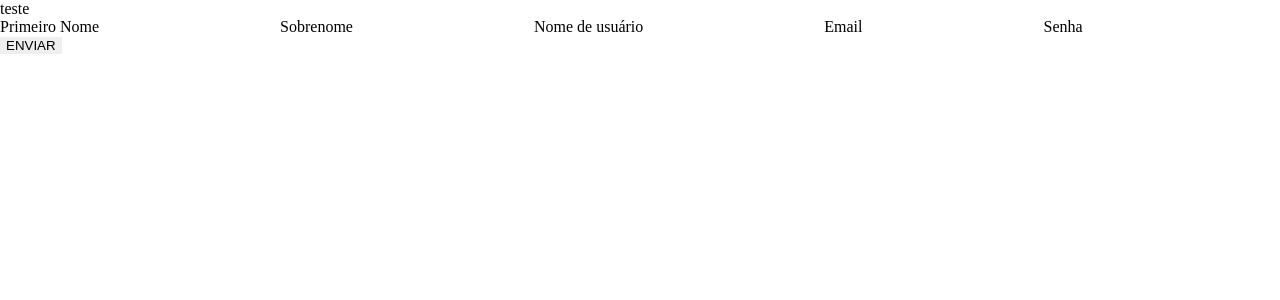
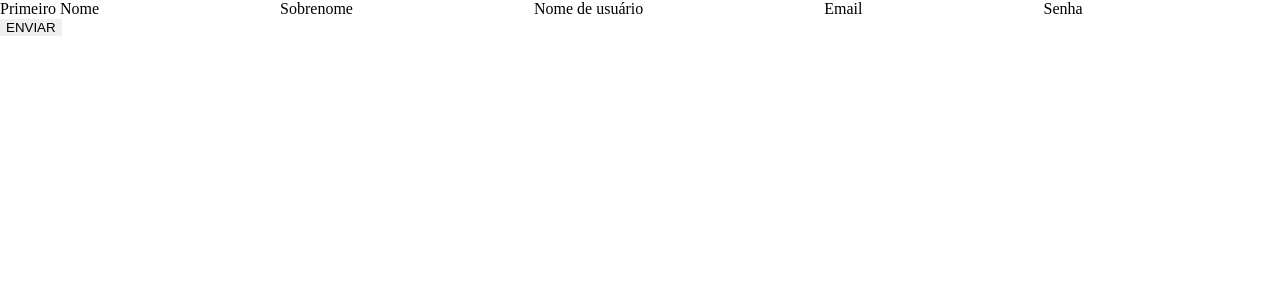
Before and after one commit to jvnsantos/crud_react_register-, a React (Create React App) app: page /signup in a window 1280 px wide. Shown: the top 300 px of the page. Built offline with nearby package versions, Linux system fonts and the light colour scheme.

Commit message:
feat: teste de login

```diff
--- a/src/App.jsx
+++ b/src/App.jsx
@@ -4,7 +4,6 @@ import { Home, Signup, Login } from "./views";
 function App() {
   return (
     <BrowserRouter>
-      teste
       <Routes>
         <Route>
           <Route element={<Home />} path="/" />
--- /dev/null
+++ b/src/Utils/Auth.js
@@ -0,0 +1 @@
+export const isAuthenticated = () => true;
--- a/src/components/Form/loginForm.jsx
+++ b/src/components/Form/loginForm.jsx
@@ -2,7 +2,7 @@ import axios from "axios";
 import { useState } from "react";
 
 const LoginForm = () => {
-  const URL_AUTH = "http://localhost:8080/api/register";
+  const URL_AUTH = "http://localhost:8080/api/auth";
 
   const [dataForm, setDataForm] = useState({
     email: "",
```
